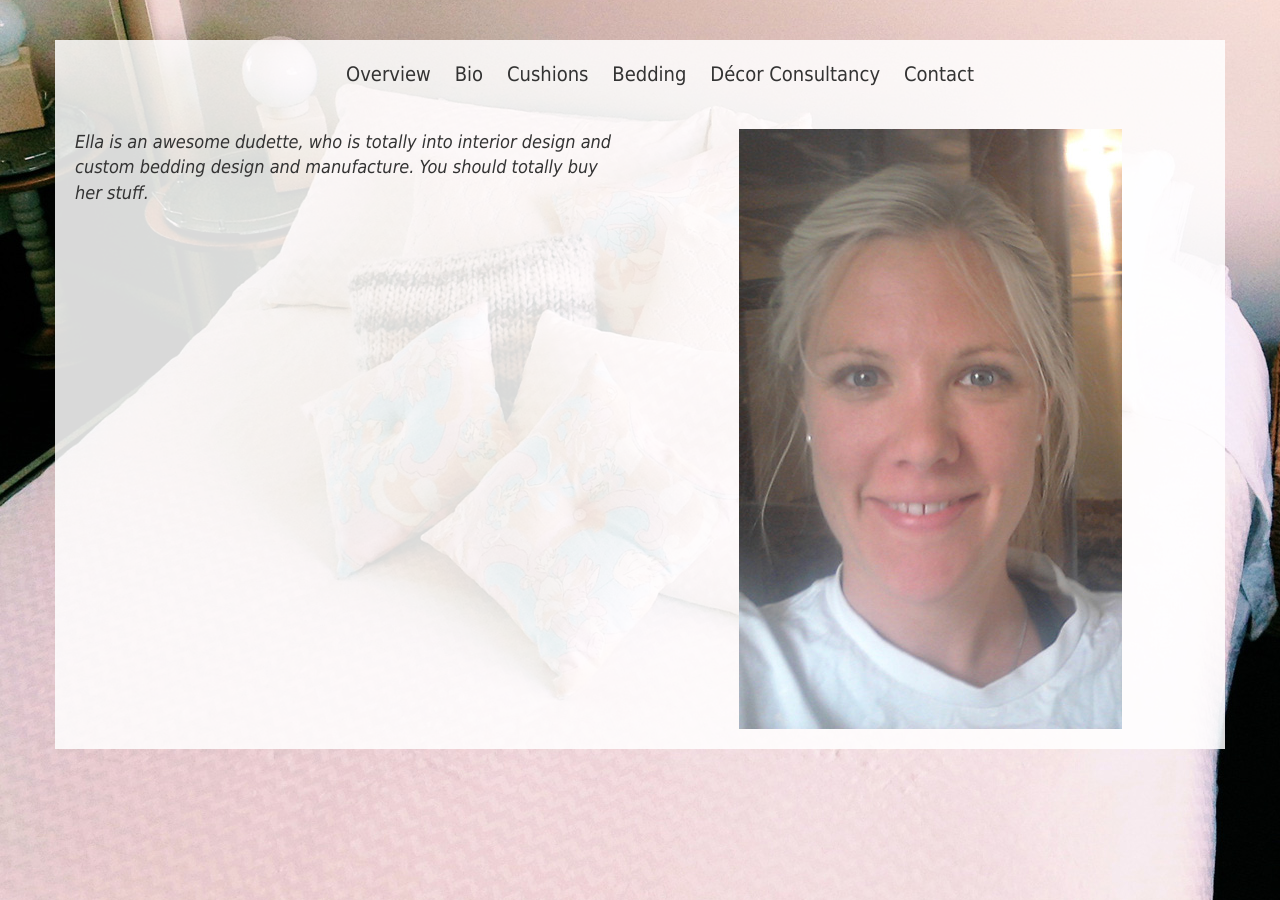
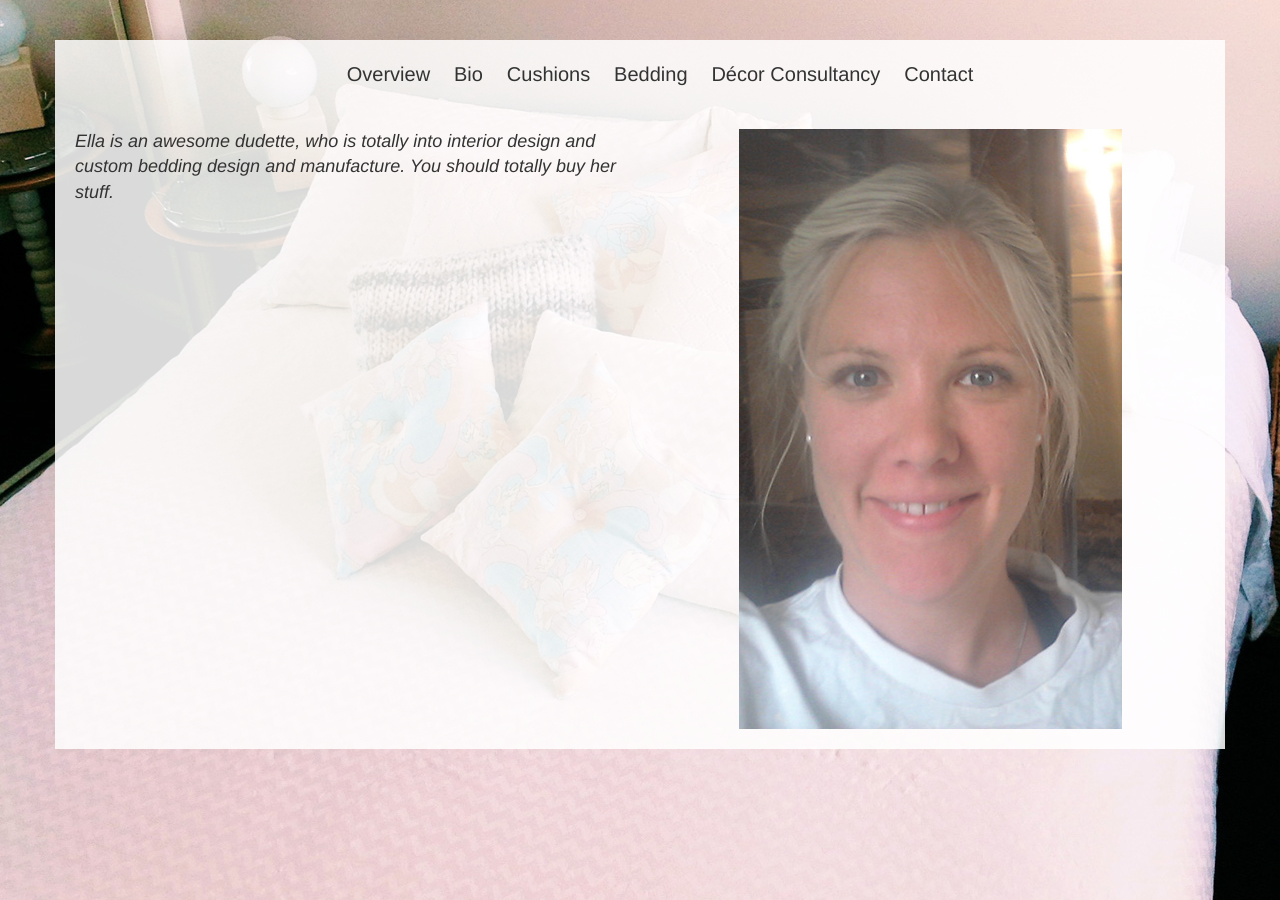
Before and after one commit to csstam/ElNoskcaj, a Jekyll site: the page built from index.html, in a window 1280 px wide. Built offline with Jekyll 4.4.1, drawn with Linux system fonts in a browser that asks for light colours; nearby versions of some CDN libraries.

Commit message:
stylesheet changes for linking

```diff
--- a/css/main.css
+++ b/css/main.css
@@ -6,16 +6,15 @@
     background-size: cover;
     filter: progid:DXImageTransform.Microsoft.AlphaImageLoader(src='../images/bedding.jpg',     sizingMethod='scale');
     -ms-filter: progid:DXImageTransform.Microsoft.AlphaImageLoader(src='../images/bedding.jpg', sizingMethod='scale');
+    font-family: alibri, Candara, Segoe, "Segoe UI", Optima, Arial, sans-serif;
 }
 
 h1 {
-	font-family:Tahoma, Geneva, sans-serif;
 	font-size:24px;
 	font-style:normal;
 }
 
 p {
-	font-family:Tahoma, Geneva, sans-serif;
 	font-size:18px;
 	font-style:italic;
 	font-weight:300;
@@ -34,11 +33,19 @@
   display: inline;
   padding-left:10px;
   padding-right:10px;
-  font-family:Tahoma, Geneva, sans-serif;
   font-size:20px;
   font-weight:400;
 }
 
+.nav a {
+	text-decoration: none;
+	color: #000;
+}
+
+ .nav a:hover {
+	text-decoration: none;
+	color: #000;
+}
 .main .container {
 	background-image:url(../images/background.png);
 	margin-left: auto;
```
